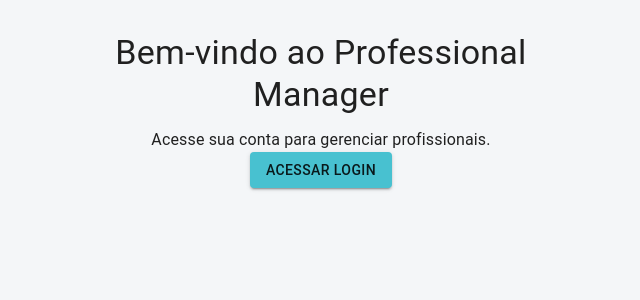
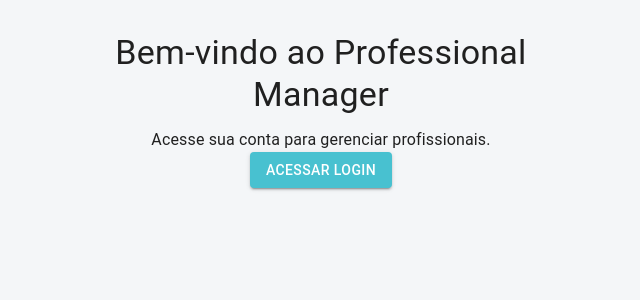
Before and after one commit to wesleydematos/desafio-datawer, a Next.js app: page / in a window 1280 px wide. Shown: the top 300 px of the page, without its empty margins (319-959 px from the left). Built offline with nearby package versions, Linux system fonts and the light colour scheme; no server answers.

Commit message:
feat: set button text color to white globally

```diff
--- a/src/styles/theme.ts
+++ b/src/styles/theme.ts
@@ -39,6 +39,15 @@ const theme = createTheme({
       disabled: "rgba(0, 0, 0, 0.54)",
     },
   },
+  components: {
+    MuiButton: {
+      styleOverrides: {
+        root: {
+          color: "#ffffff",
+        },
+      },
+    },
+  },
 });
 
 export default theme;
```
